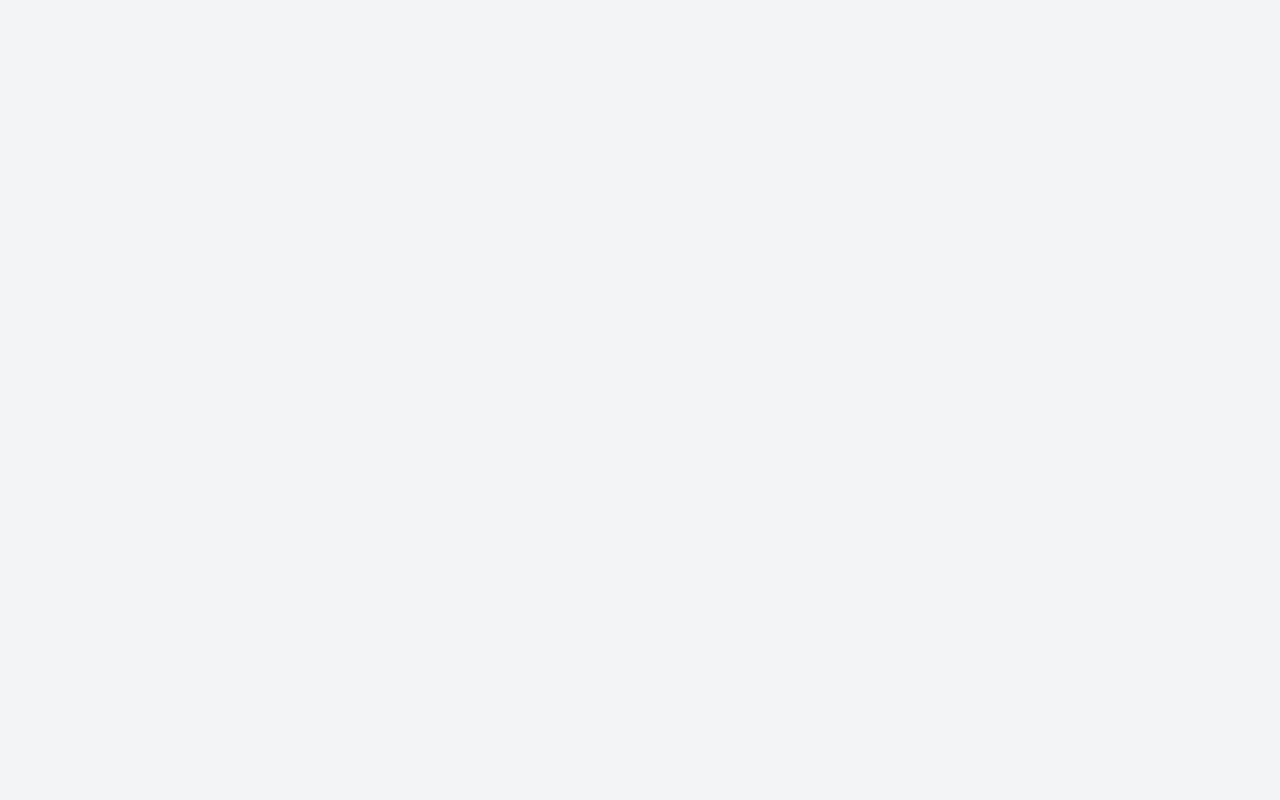
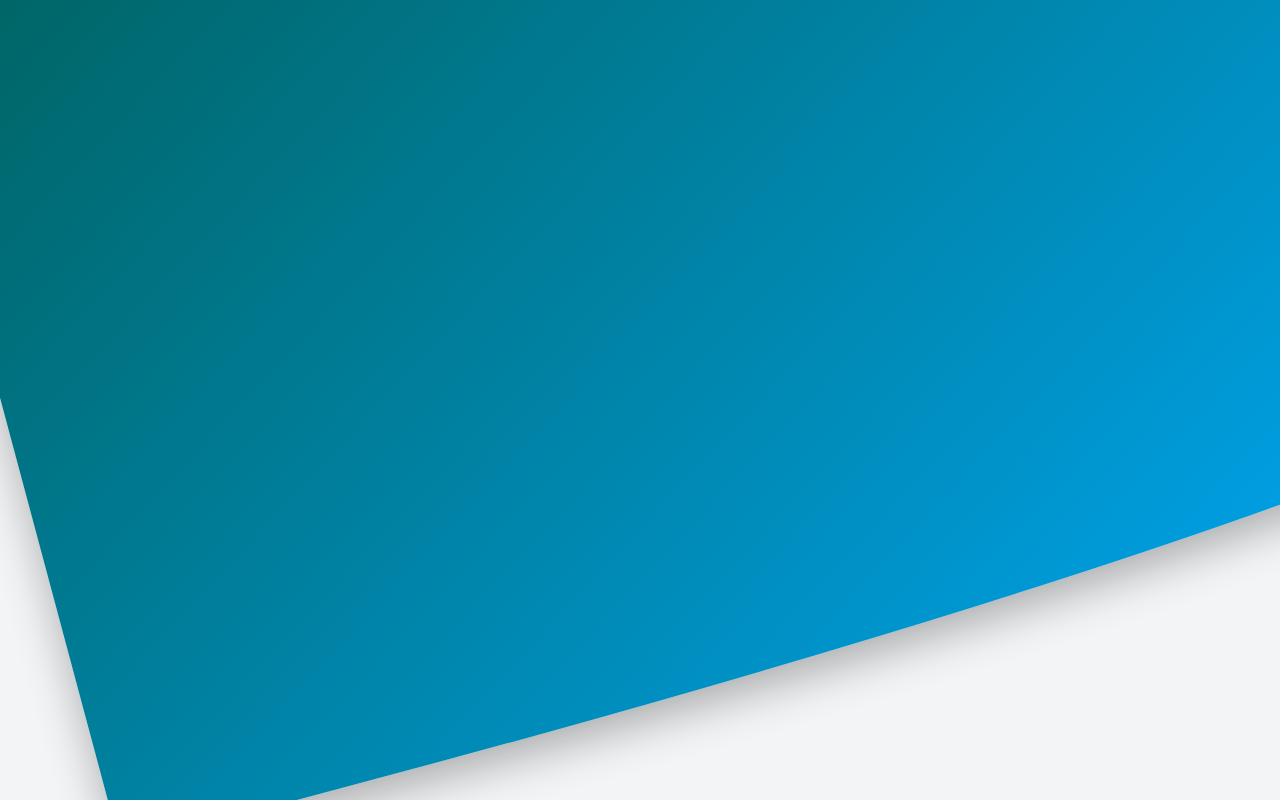
Before and after one commit to yashodha-gunawardana/RAD-coursework-FE, a React (Vite) app: page / in a window 1280 px wide. Built offline with nearby package versions, Linux system fonts and the light colour scheme.

Commit message:
add first angled gradient wave with rotation, shadow, and custom rounded corners

```diff
--- /dev/null
+++ b/src/App.css
@@ -0,0 +1,3 @@
+.clip-path-wave {
+    clip-path: polygon(0% 0%, 100% 0%, 100% 80%, 60% 100%, 0% 70%);
+}
--- a/src/main.tsx
+++ b/src/main.tsx
@@ -2,6 +2,7 @@ import { StrictMode } from "react";
 import { createRoot } from 'react-dom/client';
 import './index.css';
 import App from './App.tsx'
+//import "./App.css";
 
 
 // The '!' tells TypeScript that this element exists and is not null
--- a/src/pages/LoginRegister.tsx
+++ b/src/pages/LoginRegister.tsx
@@ -128,13 +128,17 @@ export default function LoginRegister() {
     }, []); // runce once on mount
 
     return (
-        <div className="relative flex justify-center items-center min-h-screen bg-gray-100 overflow-hidden">
+    <div className="relative flex justify-center items-center min-h-screen bg-gray-100 overflow-hidden">
 
+        {/* background waves */}
+        <div className="absolute -top-[10vh] -left-[10vw] w-[120vw] h-[120vh]
+                    bg-gradient-to-br from-teal-800 to-sky-500 rotate-[-15deg]
+                    origin-top-left rounded-[0_0_80%_0/0_0_10%_0]
+                    shadow-[0_15px_45px_rgba(0,0,0,0.3)] z-0">
+        </div>
 
-
-        </div>
-    )
-
+    </div>
+)
 
 
 }
```
